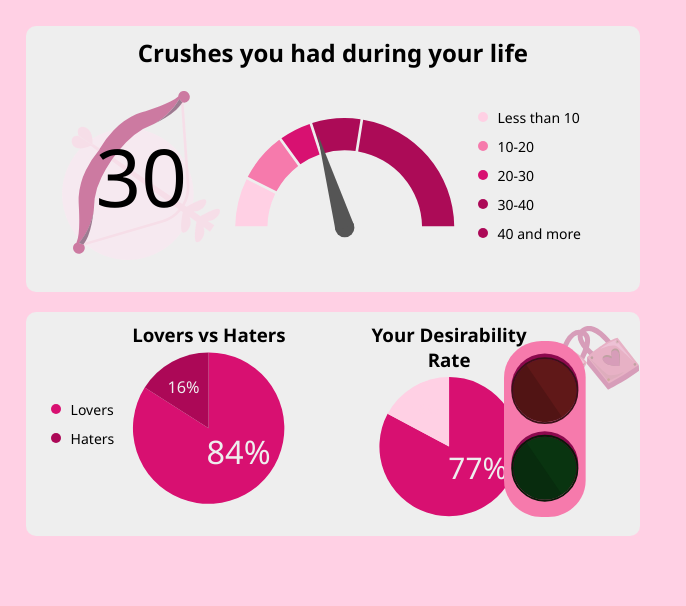
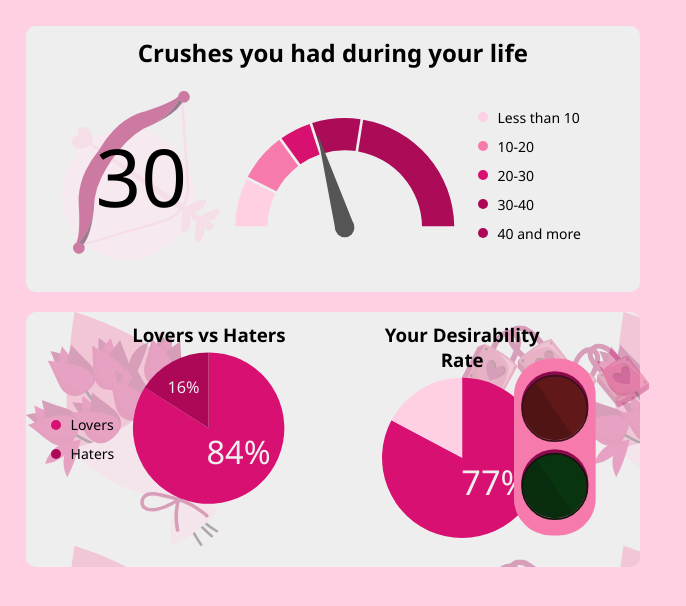
Before and after one commit to anushka-mydash/valentine-dash-fe, a React (Create React App) app: page / in a window 1280 px wide. Shown: the top 606 px of the page, without its empty margins (0-686 px from the left). Built offline with nearby package versions, Linux system fonts and the light colour scheme.

Commit message:
traffic chart done

```diff
--- a/package.json
+++ b/package.json
@@ -35,5 +35,10 @@
       "last 1 firefox version",
       "last 1 safari version"
     ]
+  },
+  "devDependencies": {
+    "sass": "^1.52.3",
+    "sass-loader": "^13.0.0",
+    "webpack": "^5.73.0"
   }
 }
--- a/src/components/Chart 2/Chart2.jsx
+++ b/src/components/Chart 2/Chart2.jsx
@@ -35,7 +35,7 @@ export default function Chart2() {
                     <PieChart data={data1} />
                 </div>
                 <div className="legendsContainer">
-                    <TrafficLights />
+                    <TrafficLights percentage={data1[0].value} />
                 </div>
             </div>
         </div>
--- a/src/components/Chart 2/Chart2.scss
+++ b/src/components/Chart 2/Chart2.scss
@@ -1,11 +1,10 @@
 .chart__container {
   width: 50%;
-  // height: 35vh;
   background: #eee;
   padding: 10px 15px;
   margin: 20px 0;
   border-radius: 10px;
-  // background: url("../../assests/flowersBg.svg");
+  background-image: url("../../assests/flowerBg.svg");
   display: flex;
   justify-content: space-between;
 
--- a/src/components/PieChart/PieChart.jsx
+++ b/src/components/PieChart/PieChart.jsx
@@ -56,12 +56,12 @@ export default function PieChart({ data }) {
             .attr("style", "font-weight:500")
             .attr("fill",
                 (d) => {
-                    console.log(d.data.color === "#ffd0e4")
                     return d.data.color === "#ffd0e4" ? "#ffd0e4" : "#eee"
                 }
             )
             .text(function (d) { return d.data.value + "%"; });
 
+        // eslint-disable-next-line
     }, [])
     return (
         <div className="pieChart">
--- a/src/components/TrafficLights/TrafficLights.jsx
+++ b/src/components/TrafficLights/TrafficLights.jsx
@@ -1,17 +1,57 @@
-import React, { useEffect } from 'react'
+import React, { useEffect, useRef } from 'react'
+import * as d3 from "d3";
 import lights from "../../assests/trafficLights.svg"
 import redLights from "../../assests/redTrafficSign.svg"
 import greenLights from "../../assests/greenTrafficSign.svg"
 
 import "./trafficLights.scss"
 
-export default function TrafficLights() {
+export default function TrafficLights({ percentage }) {
+    const selectedSvg = useRef(null);
+    let isPresent = true;
+
     useEffect(() => {
+        const mainSvg = d3.select(selectedSvg.current);
+        mainSvg.selectAll("*").remove();
 
+        mainSvg
+            .append("image")
+            .attr("class", "trafficLights")
+            .attr("xlink:href", lights)
+            .attr("width", "135px")
+            .attr("x", 65)
+            .attr("y", 0);
     }, [])
+
+    useEffect(() => {
+        const timeOut = setInterval(() => {
+            d3
+                .select(selectedSvg.current)
+                .select(".trafficLights")
+                .remove();
+
+            d3
+                .select(selectedSvg.current)
+                .append("image")
+                .attr("class", "trafficLights")
+                .attr(
+                    "xlink:href",
+                    isPresent ? (percentage < 50 ? redLights : greenLights) : lights
+                )
+                .attr("width", "135px")
+                .attr("x", 65)
+                .attr("y", 0);
+
+            setTimeout(() => {
+                // eslint-disable-next-line
+                isPresent = !isPresent;
+            }, 1900);
+
+        }, 2000);
+        return () => clearInterval(timeOut);
+    }, [percentage]);
+
     return (
-        <div className="trafficLights">
-            <img src={lights} alt="" />
-        </div>
+        <svg ref={selectedSvg} className="trafficLights"> </svg>
     )
 }
--- a/src/components/TrafficLights/trafficLights.scss
+++ b/src/components/TrafficLights/trafficLights.scss
@@ -1,6 +1,7 @@
 .trafficLights {
-  img {
-    width: 135px;
-    margin-left: -31%;
+  height: 235px;
+
+  image {
+    height: 100%;
   }
 }
```
Also changed, not shown: src/assests/flowerBg.svg (renamed from src/assests/flowersBg.svg), 1 other file (tests, documents, lock files or other folders).
